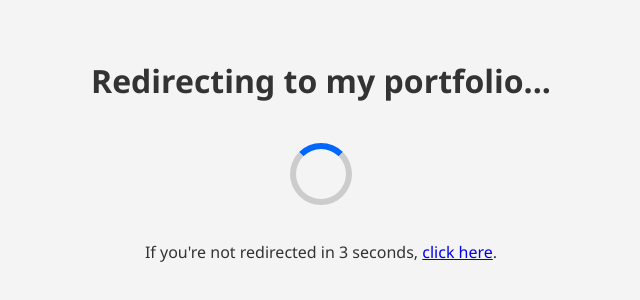
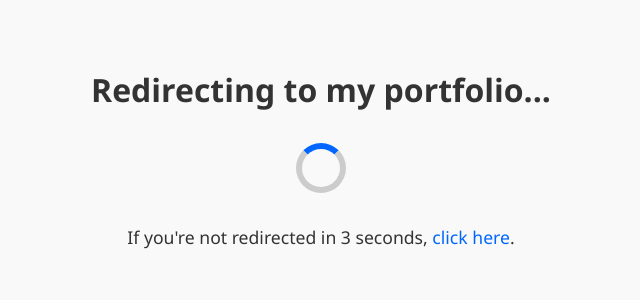
Before and after one commit to shelvaaathithyan/shelvaaathithyanvk, a plain HTML site: page index.html in a window 1280 px wide. Shown: the part 242-542 px from the top of the page, without its empty margins (319-959 px from the left). Drawn offline with Linux system fonts and the light colour scheme.

Commit message:
updated redirect animation

```diff
--- a/index.html
+++ b/index.html
@@ -6,30 +6,57 @@
   <meta name="viewport" content="width=device-width, initial-scale=1.0" />
   <title>Redirecting...</title>
   <style>
+    :root {
+      --primary-color: #0066ff;
+      --bg-color: #f9f9f9;
+      --text-color: #333;
+    }
+
+    * {
+      box-sizing: border-box;
+      margin: 0;
+      padding: 0;
+    }
+
     body {
-      background-color: #f4f4f4;
+      background-color: var(--bg-color);
       font-family: 'Segoe UI', sans-serif;
+      color: var(--text-color);
       display: flex;
       flex-direction: column;
       align-items: center;
       justify-content: center;
       height: 100vh;
-      margin: 0;
-      color: #333;
+      padding: 2rem;
+      text-align: center;
     }
 
     h1 {
-      animation: fadeIn 2s ease-in-out;
+      font-size: 1.5rem;
+      margin-bottom: 1rem;
+      animation: fadeIn 1.5s ease-in-out;
     }
 
     .spinner {
-      margin: 20px;
-      width: 50px;
-      height: 50px;
-      border: 6px solid #ccc;
-      border-top-color: #0066ff;
+      margin: 1rem auto;
+      width: 40px;
+      height: 40px;
+      border: 4px solid #ccc;
+      border-top-color: var(--primary-color);
       border-radius: 50%;
       animation: spin 1s linear infinite;
+    }
+
+    p {
+      font-size: 1rem;
+      margin-top: 1rem;
+      animation: fadeIn 2s ease-in-out 0.5s both;
+    }
+
+    a {
+      color: var(--primary-color);
+      text-decoration: none;
+      font-weight: 500;
     }
 
     @keyframes spin {
@@ -41,7 +68,7 @@
     @keyframes fadeIn {
       from {
         opacity: 0;
-        transform: translateY(-10px);
+        transform: translateY(10px);
       }
       to {
         opacity: 1;
@@ -49,9 +76,20 @@
       }
     }
 
-    p {
-      font-size: 1rem;
-      animation: fadeIn 2s ease-in-out 0.5s both;
+    @media (min-width: 768px) {
+      h1 {
+        font-size: 2rem;
+      }
+
+      .spinner {
+        width: 50px;
+        height: 50px;
+        border-width: 6px;
+      }
+
+      p {
+        font-size: 1.1rem;
+      }
     }
   </style>
 </head>
```
